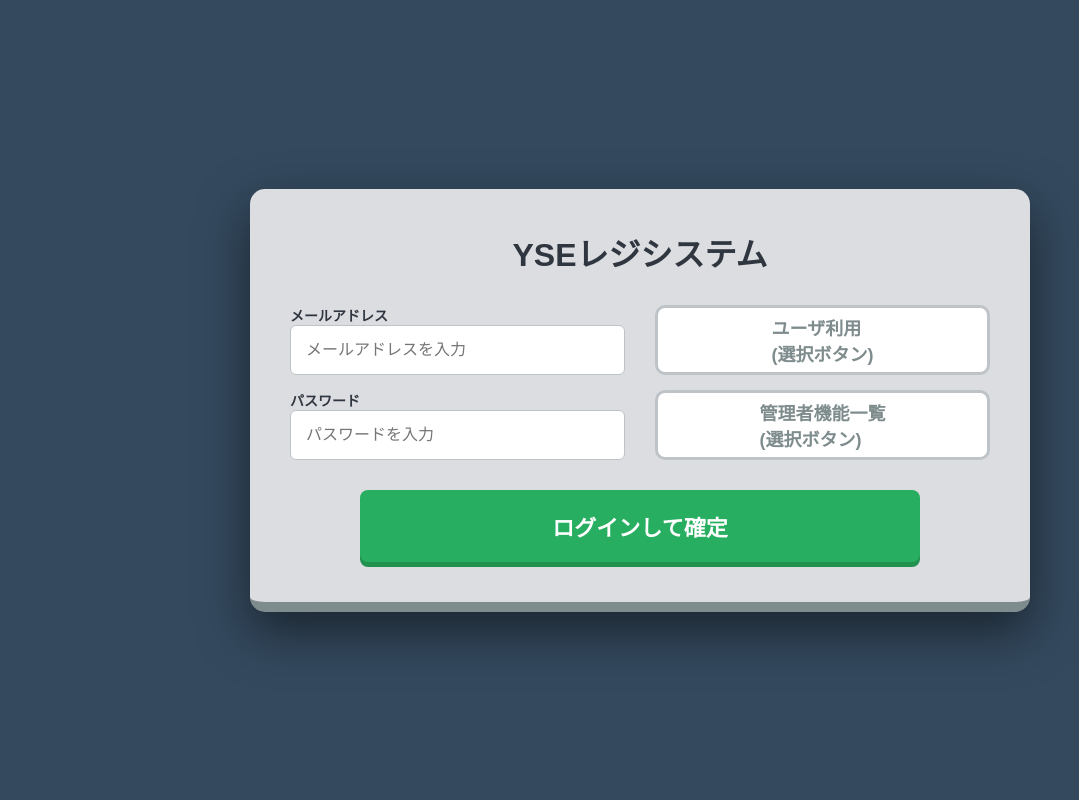
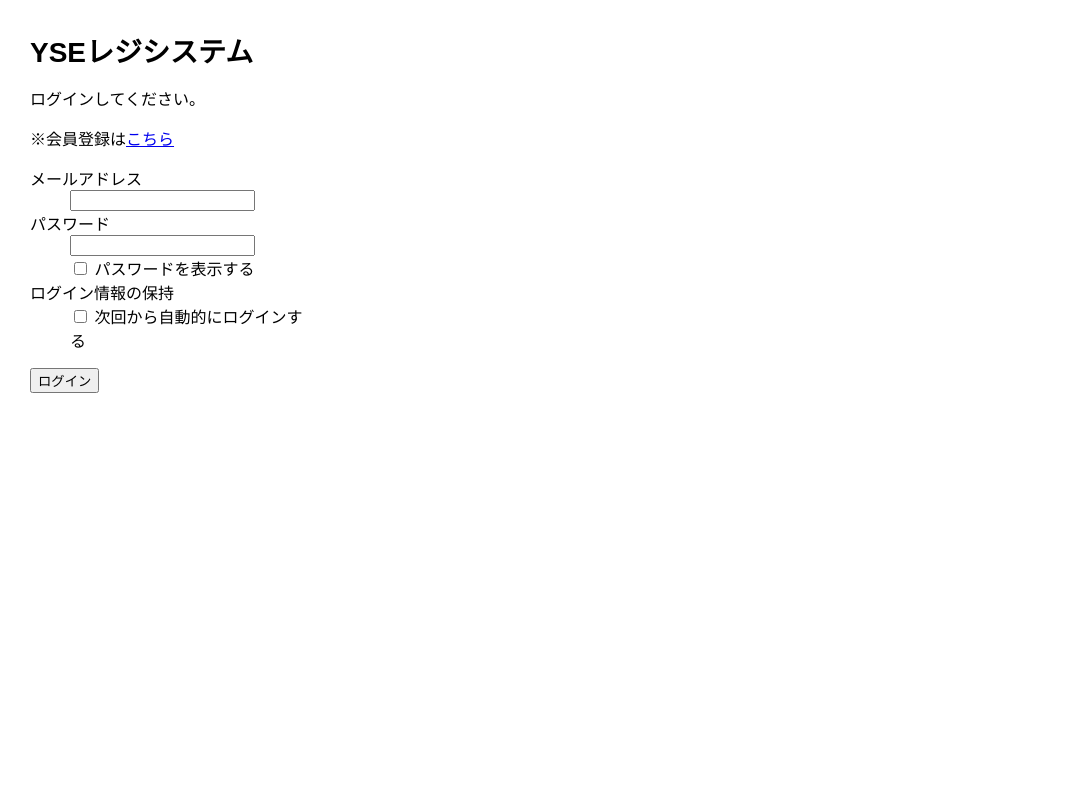
Before and after one commit to 250116pc-jpg/application01-YSE, a PHP site: page /login.php in a window 1280 px wide. Shown: the whole page, without its empty margins (0-1079 px from the left). Run offline with PHP 8.4, Linux system fonts and the light colour scheme.

Commit message:
Update login.php

```diff
--- a/login.php
+++ b/login.php
@@ -1,29 +1,27 @@
 <?php
 session_start();
-$error = "";
 
-if (!empty($_POST)) {
-    $email = $_POST['email'] ?? '';
-    $password = $_POST['password'] ?? '';
-    $role = $_POST['role'] ?? ''; // 0: ユーザ利用, 1: 管理者機能
+$error = [];
 
-    if ($email === "" || $password === "") {
-        $error = "メールアドレスとパスワードを入力してください";
-    } elseif ($role === "") {
-        $error = "右側のボタンから「ユーザ利用」か「管理者機能」を選択してください";
+// 既にログインしている場合は、権限に応じてリダイレクト
+if (isset($_SESSION['id'])) {
+    if ($_SESSION['role'] == 1) {
+        header('Location: admin_menu.php'); // 管理者メニューへ
     } else {
-        // テスト用： ID 'test' / PASS '1234' でログイン可能
-        if ($email === "test" && $password === "1234") {
-            $_SESSION['role'] = $role;
-            if ($role == 1) {
-                header('Location: admin_menu.php');
-            } else {
-                header('Location: index.php');
-            }
-            exit();
-        } else {
-            $error = "ログイン情報が正しくありません";
-        }
+        header('Location: index.php'); // 一般ユーザー（レジ）へ
+    }
+    exit();
+}
+
+if(!empty($_POST)){
+    if($_POST['email'] != '' && $_POST['password'] != ''){
+        // データベースからユーザー情報を取得（roleも取得する）
+        /* ここはDB接続のコードが入ります
+        $login = $db->prepare('SELECT id, role FROM members WHERE email=? AND password=?');
+        ...
+        */
+    }else{
+        $error['login'] = 'blank';
     }
 }
 ?>
@@ -31,105 +29,69 @@ if (!empty($_POST)) {
 <html lang="ja">
 <head>
     <meta charset="utf-8">
-    <title>YSEレジシステム ログイン</title>
-    <style>
-        body { background-color: #34495e; font-family: sans-serif; display: flex; justify-content: center; align-items: center; height: 100vh; margin: 0; }
-        .login-box { background: #dcdde1; padding: 40px; border-radius: 15px; width: 700px; box-shadow: 0 20px 50px rgba(0,0,0,0.5); border-bottom: 10px solid #7f8c8d; }
-
-        h1 { text-align: center; color: #2f3640; margin-top: 0; margin-bottom: 30px; }
-
-        /* 左(入力)と右(選択)を並べるメインコンテナ */
-        .main-layout { display: flex; gap: 30px; margin-bottom: 30px; }
-
-        /* 左側：入力エリア */
-        .input-side { flex: 1; display: flex; flex-direction: column; gap: 15px; }
-        .input-side label { font-weight: bold; color: #2f3640; font-size: 14px; }
-        .input-side input {
-            width: 100%; padding: 15px; border-radius: 6px;
-            border: 1px solid #bdc3c7; font-size: 16px; box-sizing: border-box;
-        }
-
-        /* 右側：選択エリア */
-        .select-side { flex: 1; display: flex; flex-direction: column; gap: 15px; }
-        .role-btn {
-            flex: 1; background: #fff; border: 3px solid #bdc3c7; border-radius: 10px;
-            cursor: pointer; font-weight: bold; font-size: 18px; color: #7f8c8d;
-            display: flex; align-items: center; justify-content: center; transition: 0.2s;
-        }
-        /* 選択時の色設定（ユーザ：青、管理者：紫） */
-        .role-btn.active-user { border-color: #3498db; color: #3498db; background: #ebf5fb; transform: scale(1.02); }
-        .role-btn.active-admin { border-color: #9b59b6; color: #9b59b6; background: #f5eef8; transform: scale(1.02); }
-
-        /* 下部：確定ボタン */
-        .submit-container { text-align: center; }
-        .submit-btn {
-            width: 80%; padding: 20px; background: #27ae60; color: white;
-            border: none; border-radius: 8px; font-size: 22px; font-weight: bold;
-            cursor: pointer; box-shadow: 0 5px #219150;
-        }
-        .submit-btn:active { transform: translateY(3px); box-shadow: 0 2px #219150; }
-
-        .error-msg { color: #e84118; font-weight: bold; text-align: center; margin-bottom: 20px; }
-    </style>
+    <title>YSEレジシステム - ログイン</title>
+    <link rel="stylesheet" href="style.css">
 </head>
 <body>
 
-<div class="login-box">
+<div class="pos-machine">
     <h1>YSEレジシステム</h1>
 
-    <?php if($error): ?>
-        <p class="error-msg"><?= $error ?></p>
+    <div class="login-lead">
+        <p>ログインしてください。</p>
+        <p>※会員登録は<a href="join/index.php">こちら</a></p>
+    </div>
+
+    <?php if (isset($error['login']) && $error['login'] === 'failed'): ?>
+        <p class="login-error">※メールアドレスかパスワードが間違っています。</p>
+    <?php endif; ?>
+    <?php if (isset($error['login']) && $error['login'] === 'blank'): ?>
+        <p class="login-error">※メールアドレスとパスワードを入力してください。</p>
     <?php endif; ?>
 
-    <form action="" method="post" id="loginForm">
-        <input type="hidden" name="role" id="selectedRole" value="">
+    <form action="" method="post" class="login-form">
+        <dl>
+            <dt>メールアドレス</dt>
+            <dd>
+                <input type="text" name="email" maxlength="255" value="<?= htmlspecialchars(($_POST['email'] ?? ($_COOKIE['email'] ?? '')), ENT_QUOTES) ?>">
+            </dd>
 
-        <div class="main-layout">
-            <div class="input-side">
-                <div>
-                    <label>メールアドレス</label>
-                    <input type="text" name="email" placeholder="メールアドレスを入力" value="<?= htmlspecialchars($_POST['email'] ?? '') ?>">
+            <dt>パスワード</dt>
+            <dd>
+                <input type="password" name="password" id="password" maxlength="255" value="<?= htmlspecialchars(($_POST['password'] ?? ($_COOKIE['password'] ?? '')), ENT_QUOTES) ?>">
+                <div class="checkbox-wrap">
+                    <label>
+                        <input type="checkbox" id="show_pass"> パスワードを表示する
+                    </label>
                 </div>
-                <div>
-                    <label>パスワード</label>
-                    <input type="password" name="password" placeholder="パスワードを入力">
+            </dd>
+
+            <dt>ログイン情報の保持</dt>
+            <dd>
+                <div class="checkbox-wrap">
+                    <label>
+                        <input id="save" type="checkbox" name="save" value="on"> 次回から自動的にログインする
+                    </label>
                 </div>
-            </div>
-
-            <div class="select-side">
-                <div class="role-btn" id="btnUser" onclick="selectRole(0)">
-                    ユーザ利用<br>(選択ボタン)
-                </div>
-                <div class="role-btn" id="btnAdmin" onclick="selectRole(1)">
-                    管理者機能一覧<br>(選択ボタン)
-                </div>
-            </div>
-        </div>
-
-        <div class="submit-container">
-            <button type="submit" class="submit-btn">ログインして確定</button>
+            </dd>
+        </dl>
+        <div class="login-btn-wrap">
+            <input type="submit" value="ログイン" class="btn-submit">
         </div>
     </form>
 </div>
 
 <script>
-    function selectRole(role) {
-        document.getElementById('selectedRole').value = role;
+    const passwordInput = document.getElementById('password');
+    const showPassCheckbox = document.getElementById('show_pass');
 
-        // ボタンの見た目リセット
-        const btnU = document.getElementById('btnUser');
-        const btnA = document.getElementById('btnAdmin');
-        btnU.classList.remove('active-user');
-        btnA.classList.remove('active-admin');
-
-        // 選択された方をハイライト
-        if(role === 0) {
-            btnU.classList.add('active-user');
+    showPassCheckbox.addEventListener('change', function() {
+        if (this.checked) {
+            passwordInput.setAttribute('type', 'text');
         } else {
-            btnA.classList.add('active-admin');
+            passwordInput.setAttribute('type', 'password');
         }
-    }
+    });
 </script>
-
 </body>
 </html>
```
